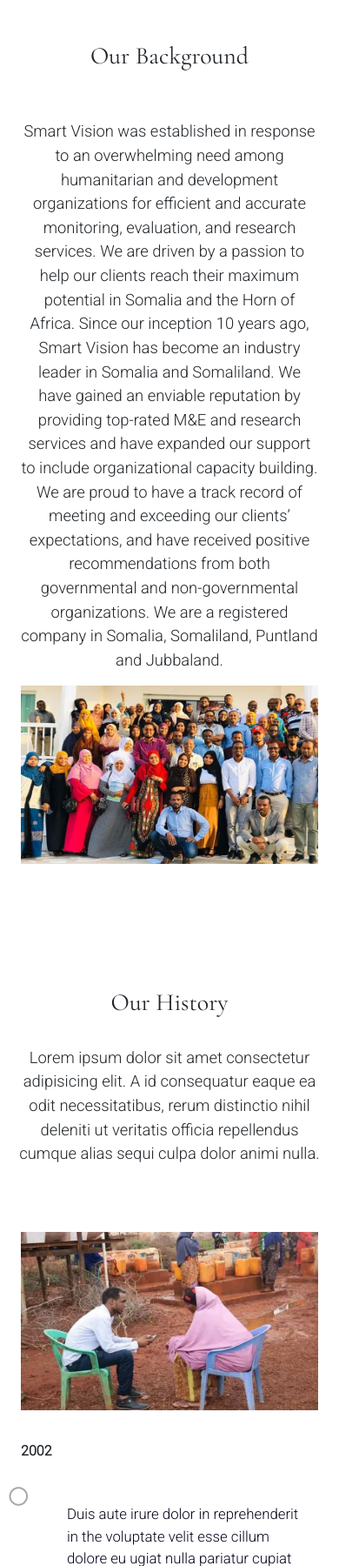
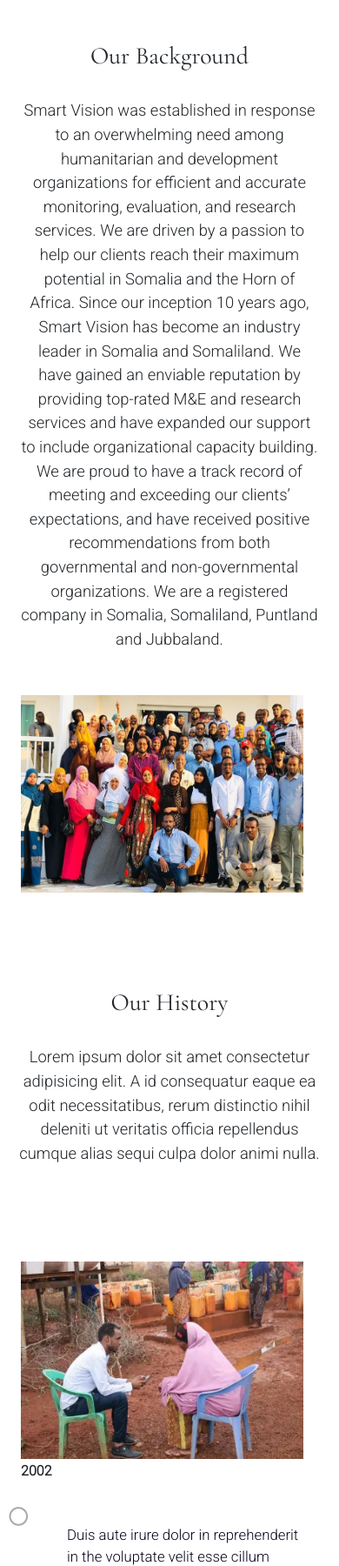
Before and after one commit to tyrellondijo00/svision-live, a Django app: page /about/ in a window 390 px wide. Shown: the part 84-1884 px from the top of the page at 87% size. Run offline with Django 4.2, Linux system fonts and the light colour scheme; data comes from the database, SQL or seed files in the repository; some libraries are stand-ins or nearby versions.

Commit message:
Changed about page positioning

```diff
--- a/base/templates/base/about.html
+++ b/base/templates/base/about.html
@@ -61,7 +61,7 @@
           <div class="single-about-history2">
             <div class="about-history-txt" id="scrollspyHeading2">
               <h1>Our Background</h1>
-              <br><br>
+              <br>
               <p class="lead">
                 Smart Vision was established in response to an overwhelming need among humanitarian and development
                 organizations for efficient and accurate monitoring, evaluation, and research services. We are driven by
--- a/static/style.css
+++ b/static/style.css
@@ -169,6 +169,10 @@
 @media only screen and (max-width: 500px) {
   .padding {
     padding: 60px 0;
+ }
+
+ h2 {
+  margin-top: 20px;
  }
 
 }
@@ -906,7 +910,11 @@
   width: 100%;
 }
 
-.about-history .about-history-content, .about-history .about-history-content2 {
+.about-history .about-history-content{
+  position: static;
+}
+
+.about-history .about-history-content2 {
   position: relative;
 }
 
@@ -917,8 +925,9 @@
 .about-history .about-history-content img, .about-history .about-history-content2 img{
   position: relative;
   height: 90%;
-  width: 100%;
+  width: 95%;
   vertical-align: middle;
+  margin-top: 35px;
 }
 
 
```
